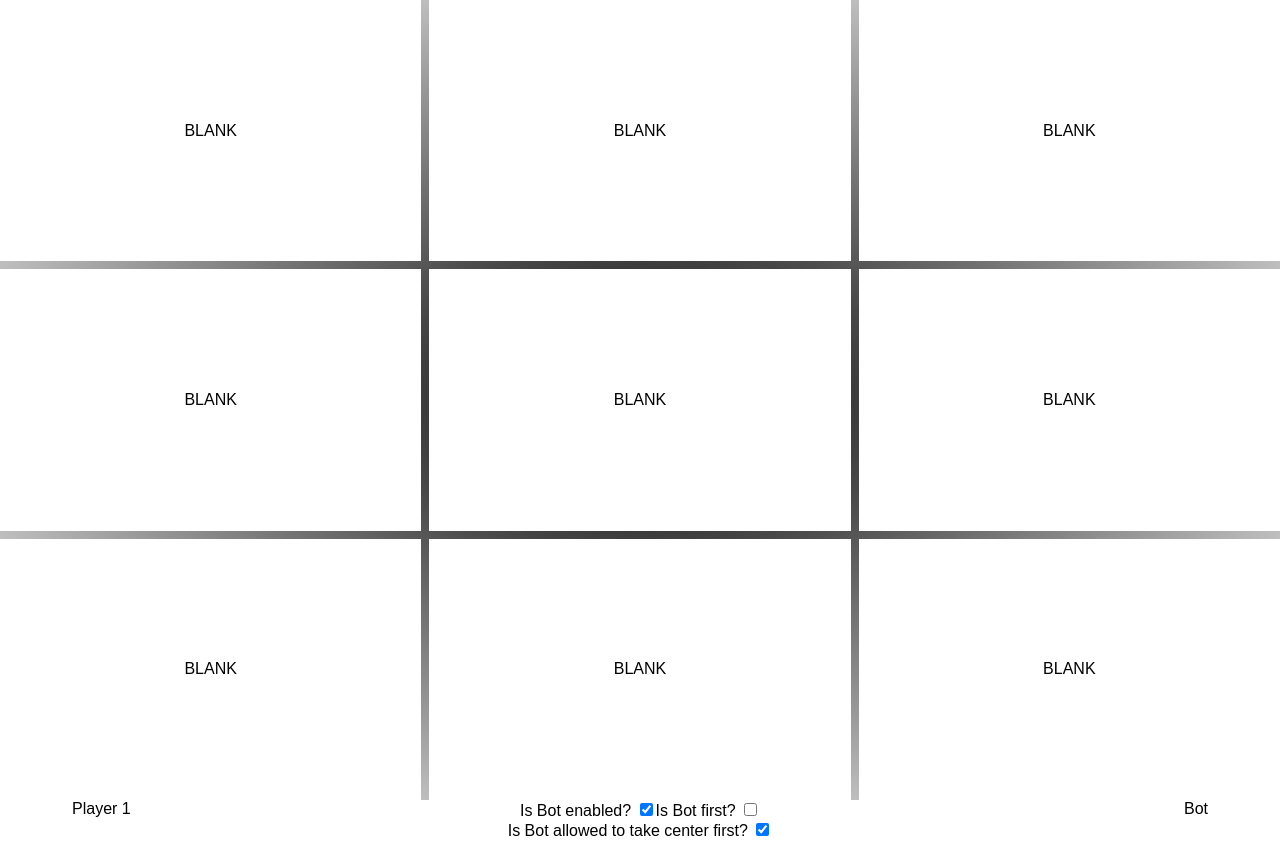
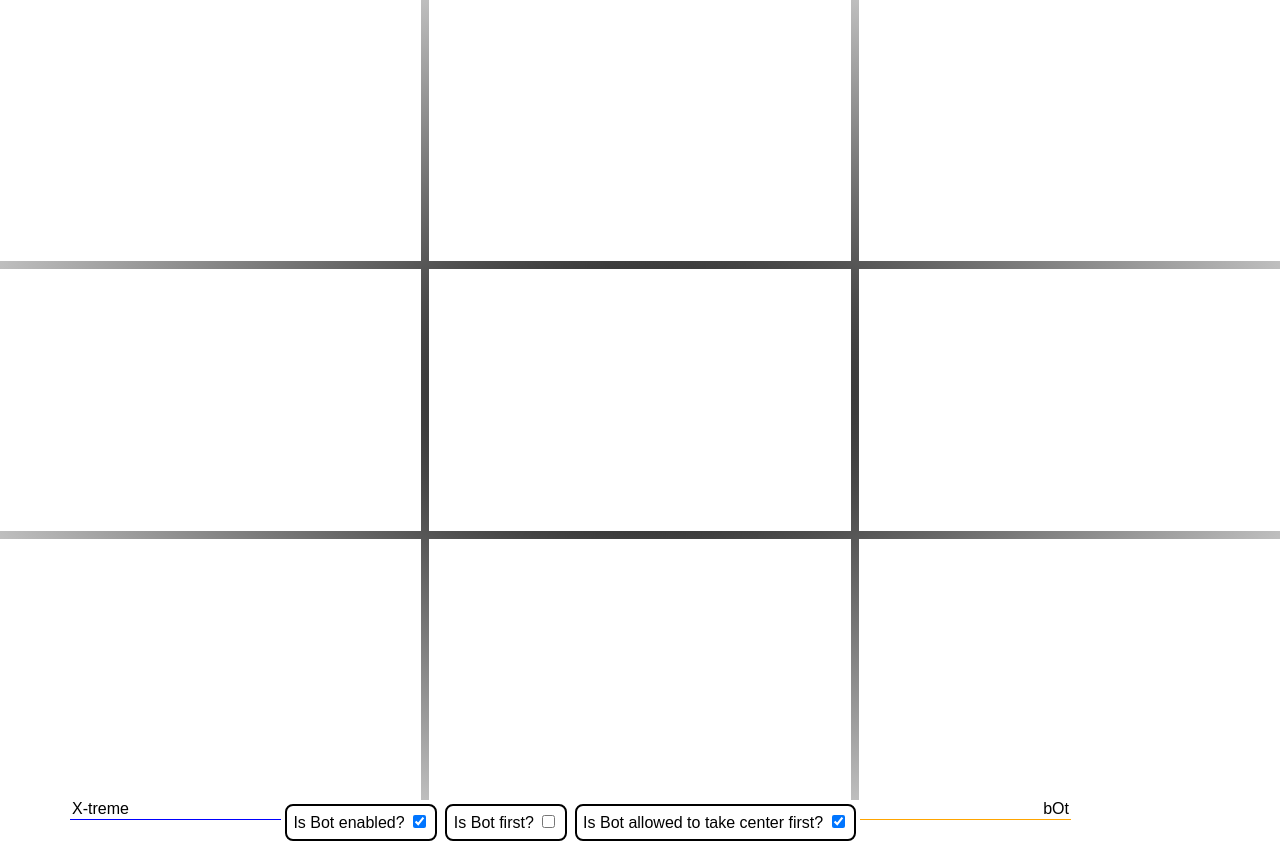
Before and after one commit to joster422/tic-tac-toe, an Angular app: page / in a window 1280 px wide. Built offline with nearby package versions, Linux system fonts and the light colour scheme.

Commit message:
strict animations

```diff
--- a/src/app/game/bot.ts
+++ b/src/app/game/bot.ts
@@ -2,30 +2,35 @@ import { Cell } from "./cell";
 import { Game } from "./game";
 
 export class Bot {
-  constructor(private isBotAllowedCenter: boolean) {}
+  constructor(private isAllowedCenter: boolean) {}
+
   getMove(game: Game): Cell {
     const blankCells = game.grid.filter(cell => cell.state === null);
-    const centerCell = game.grid.find(cell => cell.x === 1 && cell.y === 1);
-    const cornerCell = game.grid.find(cell => cell.x !== 1 && cell.y !== 1);
+    const centerCell = blankCells.find(cell => cell.x === 1 && cell.y === 1);
+    const cornerCell = blankCells.find(cell => cell.x !== 1 && cell.y !== 1);
 
     if (blankCells.length === 9)
-      return this.isBotAllowedCenter ? centerCell : cornerCell;
+      return this.isAllowedCenter ? centerCell! : cornerCell!;
 
-    if (centerCell.state === null) return centerCell;
+    if (centerCell && centerCell.state === null) return centerCell;
 
-    if (blankCells.length === 8) return cornerCell;
+    if (blankCells.length === 8) return cornerCell!;
 
     const dangerPaths = game.paths.filter(
       path => path.filter(cell => cell.state === null).length === 1
     );
-    const urgentPath = dangerPaths.find(path => {
+    const urgentPaths = dangerPaths.filter(path => {
       const statePaths = path.filter(cell => cell.state !== null);
-
       return statePaths.every(cell => cell.state === statePaths[0].state);
     });
 
-    if (urgentPath) return urgentPath.find(cell => cell.state === null);
+    if (urgentPaths.length === 1) {
+      return urgentPaths[0].find(cell => cell.state === null)!;
+    } else if (urgentPaths.length > 1) {
+      // get bot player context
+    }
 
     debugger;
+    return game.grid[0];
   }
 }
--- a/src/app/game/game.component.html
+++ b/src/app/game/game.component.html
@@ -1,3 +1,4 @@
-<div *ngFor="let cell of game.grid" (click)="click(cell)">
-  {{cell.state || 'BLANK'}}
-</div>
+<button type="button" *ngFor="let cell of game.grid" [disabled]="cell.state !== null" (click)="click(cell)"
+  [@markCell]="cell.state">
+  {{cell.state}}
+</button>
--- a/src/app/game/game.component.scss
+++ b/src/app/game/game.component.scss
@@ -11,10 +11,16 @@
   background-image: radial-gradient(black, white);
 }
 
-div {
+button {
   background-color: white;
   display: flex;
+  padding: 0;
+  margin: 0;
+  border: 0;
+  font-size: 1.5em;
   align-items: center;
   justify-content: center;
   user-select: none;
+  font-weight: bold;
+  color: black;
 }
--- a/src/app/game/game.component.ts
+++ b/src/app/game/game.component.ts
@@ -1,48 +1,113 @@
 import { Component, OnInit } from "@angular/core";
+import { debounceTime } from "rxjs/operators";
 import { Game } from "./game";
 import { Cell } from "./cell";
 import { MenuService } from "../menu/menu.service";
 import { Bot } from "./bot";
+import {
+  trigger,
+  style,
+  state,
+  transition,
+  animate,
+  keyframes,
+  group
+} from "@angular/animations";
+import { CellState } from "./cell-state.enum";
 
 @Component({
   selector: "tac-game",
   templateUrl: "./game.component.html",
-  styleUrls: ["./game.component.scss"]
+  styleUrls: ["./game.component.scss"],
+  animations: [
+    trigger("markCell", [
+      state("X", style({ backgroundColor: "*", color: "*" })),
+      state("O", style({ backgroundColor: "*", color: "*" })),
+      transition(
+        "* => X",
+        animate(
+          "2s",
+          keyframes([
+            style({ backgroundColor: "#EFF" }),
+            style({ backgroundColor: "#FEE" }),
+            style({ backgroundColor: "#EFF", color: "blue" })
+          ])
+        )
+      ),
+      transition(
+        "* => O",
+        group([
+          animate(
+            "2s",
+            keyframes([style({ color: "orange" }), style({ color: "*" })])
+          ),
+          animate(
+            "2s",
+            keyframes([
+              style({ backgroundColor: "#FEE" }),
+              style({ backgroundColor: "#EFF" }),
+              style({ backgroundColor: "#FEE" })
+            ])
+          )
+        ])
+      )
+    ])
+  ]
 })
 export class GameComponent implements OnInit {
-  bot: Bot;
-  game: Game;
+  bot?: Bot;
+  game?: Game;
 
   constructor(private menuService: MenuService) {}
 
   ngOnInit() {
     this.newGame();
-    this.menuService.form.valueChanges.subscribe(() => this.newGame());
+    this.menuService.form
+      .get("bot")!
+      .valueChanges.pipe(debounceTime(500))
+      .subscribe(() => this.newGame());
   }
 
   click(cell: Cell) {
-    if (cell.state !== null) return;
-    const move = this.game.choose(cell);
-    if (move === null && this.menuService.form.get("isBotEnabled").value) {
-      this.botMove();
-      return;
+    if (!this.game) return;
+    switch (this.game.choose(cell)) {
+      case false:
+        this.menuService.isBotEnabled && this.botMove();
+        return;
+      case true:
+        this.game.turnState === CellState.x
+          ? alert(`${this.menuService.x} Wins`)
+          : alert(`${this.menuService.o} Wins`);
+        break;
+      case null:
+        alert("Draw");
+        break;
     }
-    move === true && alert("Player 1 Wins");
     this.newGame();
   }
 
   newGame() {
     this.game = new Game();
-    if (!this.menuService.form.get("isBotEnabled").value) return;
-    this.bot = new Bot(this.menuService.form.get("isBotAllowedCenter").value);
-    if (!this.menuService.form.get("isBotFirst").value) return;
+    if (!this.menuService.isBotEnabled) return;
+    this.bot = new Bot(this.menuService.isBotAllowedCenter);
+    if (!this.menuService.isBotFirst) return;
     this.botMove();
   }
 
-  botMove() {
-    const move = this.game.choose(this.bot.getMove(this.game));
-    if (move === null) return;
-    move === true && alert("Bot Wins");
-    // this.newGame();
+  private botMove() {
+    if (!this.game || !this.bot) return;
+    switch (this.game.choose(this.bot.getMove(this.game))) {
+      case false:
+        return;
+      case true:
+        this.game.turnState === CellState.x
+          ? alert(`${this.menuService.x} Wins`)
+          : alert(`${this.menuService.o} Wins`);
+        break;
+      case null:
+        alert("Draw");
+        break;
+    }
+    this.newGame();
   }
 }
--- a/src/app/game/game.ts
+++ b/src/app/game/game.ts
@@ -14,41 +14,39 @@ export class Game {
   }
 
   get paths(): Cell[][] {
-    let paths = [];
+    let paths: Cell[][] = [];
     for (let i = 0; i < 3; i++) {
-      let rows = [];
-      let columns = [];
+      let rows: Cell[] = [];
+      let columns: Cell[] = [];
       for (let j = 0; j < 3; j++) {
-        rows.push(this.grid.find(cell => cell.x === i && cell.y === j));
-        columns.push(this.grid.find(cell => cell.x === j && cell.y === i));
+        rows.push(this.grid.find(cell => cell.x === i && cell.y === j)!);
+        columns.push(this.grid.find(cell => cell.x === j && cell.y === i)!);
       }
       paths = [...paths, rows, columns];
     }
-    let diagonal1 = [];
-    let diagonal2 = [];
+    let diagonal1: Cell[] = [];
+    let diagonal2: Cell[] = [];
     for (let i = 0; i < 3; i++) {
-      diagonal1.push(this.grid.find(cell => cell.x === i && cell.y === i));
-      diagonal2.push(this.grid.find(cell => cell.x === i && cell.y === 2 - i));
+      diagonal1.push(this.grid.find(cell => cell.x === i && cell.y === i)!);
+      diagonal2.push(this.grid.find(cell => cell.x === i && cell.y === 2 - i)!);
     }
     paths = [...paths, diagonal1, diagonal2];
     return paths;
   }
 
-  // call this on a cell who is not hidden
-  // return true if choice results in win
-  // return false if choice results in no more playable moves
-  // return null if choice does not result in a win
-  choose(cell: Cell): boolean | null {
+  get turnState() {
+    return this.turn % 2 === 1 && this.isXFirst ? CellState.x : CellState.o;
+  }
+
+  choose(cell: Cell): boolean | null | undefined {
+    if (cell.state !== null) return undefined;
     this.turn++;
-    cell.state =
-      this.turn % 2 === 1 && this.isXFirst ? CellState.x : CellState.o;
-    if (this.grid.every(cell => cell.state !== null)) return false;
+    cell.state = this.turnState;
+    if (this.grid.every(cell => cell.state !== null)) return null;
     return this.paths.some(
       path =>
         path.every(cell => cell.state === CellState.x) ||
         path.every(cell => cell.state === CellState.o)
-    )
-      ? true
-      : null;
+    );
   }
 }
--- a/src/app/menu/menu.component.html
+++ b/src/app/menu/menu.component.html
@@ -1,8 +1,8 @@
 <form novalidate [formGroup]="menuService.form">
-  <span style="text-align: left">
-    <input type="text" value="Player 1" />
+  <span class="text-left">
+    <input type="text" formControlName="x" />
   </span>
-  <div class="flex">
+  <span class="bot" [formGroup]="menuService.form.get('bot')">
     <label>
       Is Bot enabled?
       <input type="checkbox" formControlName="isBotEnabled" />
@@ -15,8 +15,8 @@
       Is Bot allowed to take center first?
       <input type="checkbox" formControlName="isBotAllowedCenter" />
     </label>
-  </div>
-  <span style="text-align: right">
-    <input type="text" value="Bot" style="text-align: right" />
+  </span>
+  <span class="text-right">
+    <input type="text" formControlName="o" class="text-right" />
   </span>
 </form>
--- a/src/app/menu/menu.component.scss
+++ b/src/app/menu/menu.component.scss
@@ -13,14 +13,17 @@
   @media (min-width: 1200px) {
     max-width: 1140px;
   }
+}
 
 form {
-    display: grid;
-    grid-gap: 0.5em;
-    grid-template-columns: repeat(3, 1fr);
+  display: flex;
 
   label {
-      white-space: nowrap;
+    border: 2px solid black;
+    border-radius: 0.5em;
+    padding: 0.4em;
+    margin: 0.25em;
+    // white-space: nowrap;
   }
 
   input[type="text"] {
@@ -30,11 +33,18 @@
     font-size: 1em;
   }
 
-    div {
+  .bot {
     display: flex;
     flex-wrap: wrap;
     text-align: center;
     justify-content: center;
   }
+
+  span.text-left input {
+    border-bottom: 1px solid blue;
+  }
+
+  span.text-right input {
+    border-bottom: 1px solid orange;
   }
 }
--- a/src/app/menu/menu.service.ts
+++ b/src/app/menu/menu.service.ts
@@ -1,25 +1,84 @@
 import { Injectable } from "@angular/core";
 import { FormBuilder } from "@angular/forms";
+
+const botXName = "Bot X";
+const botOName = "bOt";
+const playerXName = "X-treme";
+const playerOName = "O-wesome";
 
 @Injectable({
   providedIn: "root"
 })
 export class MenuService {
   form = this.formBuilder.group({
+    x: [playerXName],
+    o: [botOName],
+    bot: this.formBuilder.group({
       isBotEnabled: [true],
       isBotFirst: [false],
       isBotAllowedCenter: [true]
+    })
   });
 
   constructor(private formBuilder: FormBuilder) {
-    this.form.get("isBotEnabled").valueChanges.subscribe(value => {
+    this.form
+      .get("bot")!
+      .get("isBotEnabled")!
+      .valueChanges.subscribe((value: boolean) => {
         const action = value ? "enable" : "disable";
-      this.form.get("isBotFirst")[action]({
+        this.form
+          .get("bot")!
+          .get("isBotFirst")!
+          [action]({
             emitEvent: false
           });
-      this.form.get("isBotAllowedCenter")[action]({
+        this.form
+          .get("bot")!
+          .get("isBotAllowedCenter")!
+          [action]({
             emitEvent: false
           });
+
+        if (value) {
+          this.form.get("x")!.patchValue(playerXName);
+          this.form.get("o")!.patchValue(botOName);
+        } else {
+          this.form.get("x")!.patchValue(playerXName);
+          this.form.get("o")!.patchValue(playerOName);
+        }
+      });
+
+    this.form
+      .get("bot")!
+      .get("isBotFirst")!
+      .valueChanges.subscribe((value: boolean) => {
+        if (value) {
+          this.form.get("x")!.patchValue(botXName);
+          this.form.get("o")!.patchValue(playerOName);
+        } else {
+          this.form.get("x")!.patchValue(playerXName);
+          this.form.get("o")!.patchValue(botOName);
+        }
       });
   }
+
+  get isBotAllowedCenter(): boolean {
+    return this.form.get("bot")!.get("isBotAllowedCenter")!.value;
   }
+
+  get isBotEnabled(): boolean {
+    return this.form.get("bot")!.get("isBotEnabled")!.value;
+  }
+
+  get isBotFirst(): boolean {
+    return this.form.get("bot")!.get("isBotFirst")!.value;
+  }
+
+  get o(): string {
+    return this.form.get("o")!.value;
+  }
+
+  get x(): string {
+    return this.form.get("x")!.value;
+  }
+}
--- a/src/index.html
+++ b/src/index.html
@@ -1,14 +1,17 @@
 <!doctype html>
 <html lang="en">
+
 <head>
   <meta charset="utf-8">
-  <title>TicTacToe</title>
+  <title>Tic Tac Toe</title>
   <base href="/">
 
   <meta name="viewport" content="width=device-width, initial-scale=1">
   <link rel="icon" type="image/x-icon" href="favicon.ico">
 </head>
+
 <body>
   <tac-root></tac-root>
 </body>
+
 </html>
--- a/src/styles.scss
+++ b/src/styles.scss
@@ -1,3 +1,28 @@
 body {
   font-family: Arial;
+
+  &::-webkit-scrollbar {
+    width: 1em;
+  }
+  &::-webkit-scrollbar-track {
+    background-color: white;
+  }
+  &::-webkit-scrollbar-thumb {
+    background-color: white;
+    // background-color: rgba(black, 0.2);
+    background-image: linear-gradient(blue, white, orange);
+    border-radius: 0.5em;
+    &:active,
+    &:hover {
+      box-shadow: 0 0 1em rgba(black, 0.2);
+    }
+  }
 }
+
+.text-left {
+  text-align: left;
+}
+
+.text-right {
+  text-align: right;
+}
```
Also changed, not shown: src/app/app.module.ts (+8 -2 lines), tsconfig.json (+4 -7 lines), 1 other file (tests, documents, lock files or other folders). Lines whose indentation alone changed are shown as unchanged.
